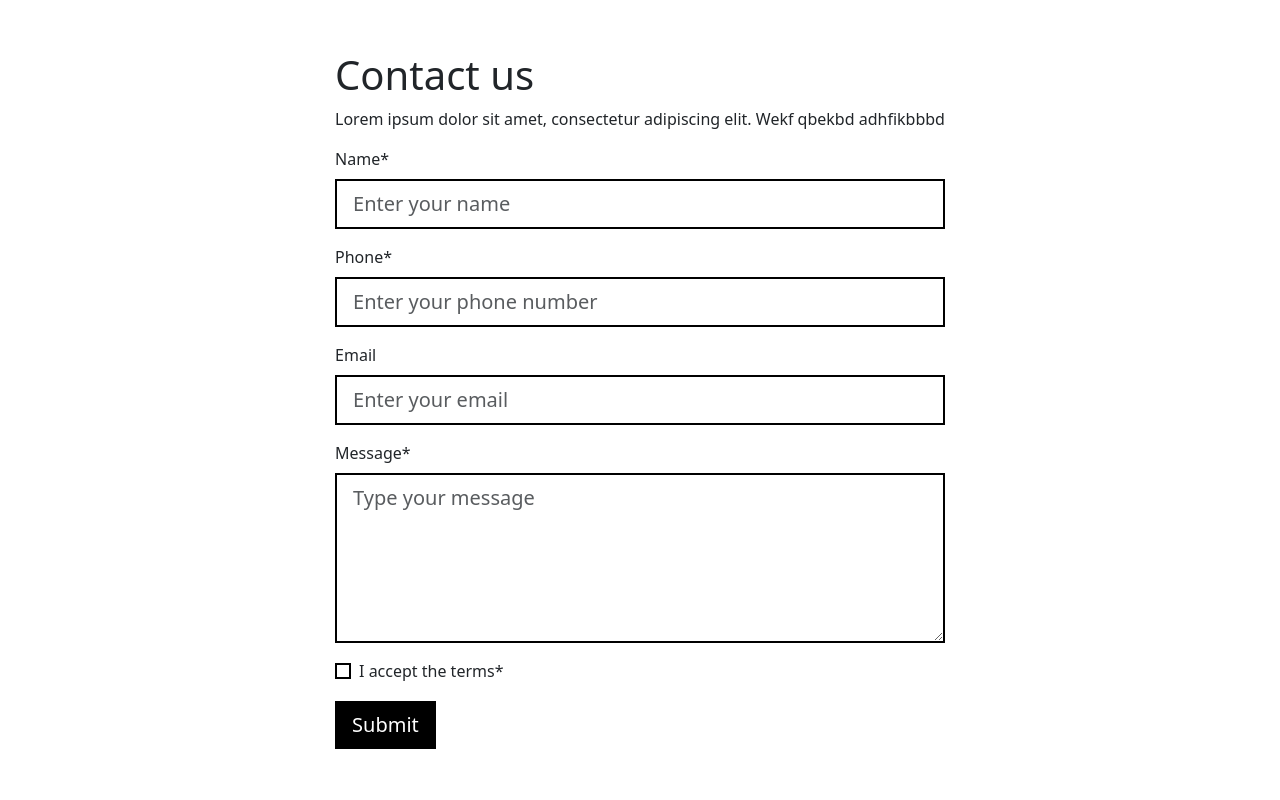
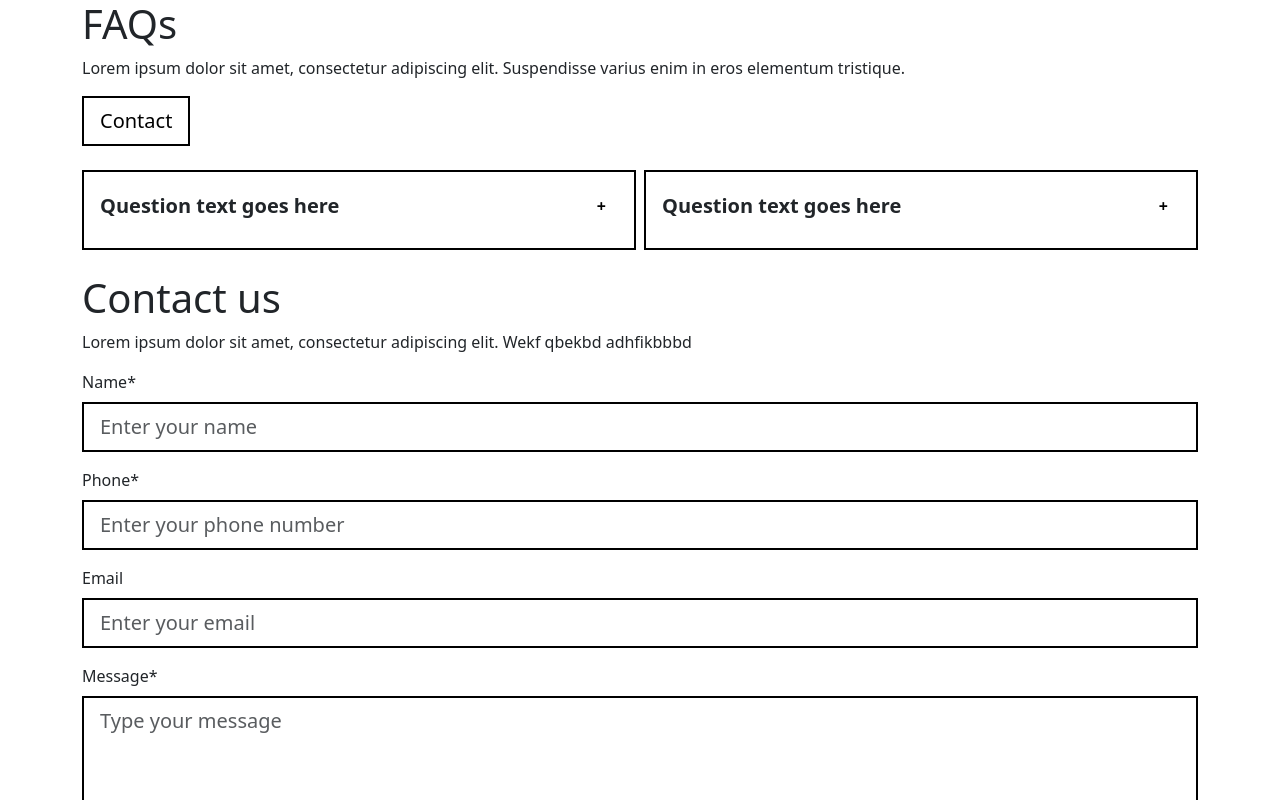
Before and after one commit to Aniiish0/institute-app, a React (Vite) app: page / in a window 1280 px wide. Shown: the top 800 px of the page. Built offline with nearby package versions, Linux system fonts and the light colour scheme.

Commit message:
feat: added faq component
- added collapse card reusable component
- added faq widget component
- cleaned existing css

```diff
--- a/src/App.css
+++ /dev/null
@@ -1,41 +0,0 @@
-#root {
-  max-width: 1280px;
-  margin: 0 auto;
-  padding: 2rem;
-}
-
-.logo {
-  height: 6em;
-  padding: 1.5em;
-  will-change: filter;
-  transition: filter 300ms;
-}
-.logo:hover {
-  filter: drop-shadow(0 0 2em #646cffaa);
-}
-.logo.react:hover {
-  filter: drop-shadow(0 0 2em #61dafbaa);
-}
-
-@keyframes logo-spin {
-  from {
-    transform: rotate(0deg);
-  }
-  to {
-    transform: rotate(360deg);
-  }
-}
-
-@media (prefers-reduced-motion: no-preference) {
-  a:nth-of-type(2) .logo {
-    animation: logo-spin infinite 20s linear;
-  }
-}
-
-.card {
-  padding: 2em;
-}
-
-.read-the-docs {
-  color: #888;
-}
--- a/src/App.tsx
+++ b/src/App.tsx
@@ -1,34 +1,10 @@
-// import { useState } from 'react'
-// import reactLogo from './assets/react.svg'
-// import vit1000px;rom '/vite.svg'
-import './App.css'
 import ContactForm from './components/widgets/ContactForm'
+import FAQ from './components/widgets/FAQs'
 
 function App() {
-  // const [count, setCount] = useState(0)
-
   return (
     <div className='container-fluid'>
-      {/* <div>
-        <a href="https://vitejs.dev" target="_blank">
-          <img src={viteLogo} className="logo" alt="Vite logo" />
-        </a>
-        <a href="https://react.dev" target="_blank">
-          <img src={reactLogo} className="logo react" alt="React logo" />
-        </a>
-      </div>
-      <h1>Vite + React</h1>
-      <div className="card">
-        <button onClick={() => setCount((count) => count + 1)}>
-          count is {count}
-        </button>
-        <p>
-          Edit <code>src/App.tsx</code> and save to test HMR
-        </p>
-      </div>
-      <p className="read-the-docs">
-        Click on the Vite and React logos to learn more
-      </p> */}
+      <FAQ />
       <ContactForm />
     </div>
   )
--- /dev/null
+++ b/src/components/Button/helper.ts
@@ -0,0 +1,27 @@
+import { BootstrapVariants, Variants } from "./types";
+
+export function getBootstrapVariantFromVariant(variant: Variants): BootstrapVariants {
+    switch (variant) {
+        case 'primary':
+            return 'primary';
+        case'secondary':
+            return 'outline-primary';
+        case 'link':
+            return 'light';
+        default:
+            return 'primary';
+    }
+}
+
+export function getAdditionalClassNameFromVariant(variant: Variants): string {
+    switch (variant) {
+        case 'primary':
+            return '';
+        case'secondary':
+            return'';
+        case 'link':
+            return 'custom-link-btn';
+        default:
+            return '';
+    }
+}
--- a/src/components/Button/index.tsx
+++ b/src/components/Button/index.tsx
@@ -1,11 +1,25 @@
 import React from 'react';
 import { Button } from 'react-bootstrap';
-import { SubmitButtonProps } from './types';
+import { ButtonProps } from './types';
+import { getAdditionalClassNameFromVariant, getBootstrapVariantFromVariant } from './helper';
 
-const SubmitButton: React.FC<SubmitButtonProps> = ({ label = "Submit", type = "submit" }) => (
-  <Button variant="primary" type={type} className='btn-lg rounded-0'>
-    {label}
-  </Button>
-);
+const CustomButton: React.FC<ButtonProps> = ({ label = "Submit", type = "submit", variant = "primary" }) => {
+  const bootstrapVariant = getBootstrapVariantFromVariant(variant);
+  const additionalClass = getAdditionalClassNameFromVariant(variant);
+  return (
+    <Button variant={bootstrapVariant} type={type} className={`btn-lg rounded-0 ${additionalClass}`}>
+      {label}
+      {
+        variant === 'link' && (
+          <span>
+            <svg width="16" height="16" fill="currentColor" className="bi bi-chevron-right" viewBox="0 0 16 16">
+              <path fillRule="evenodd" d="M4.646 1.646a.5.5 0 0 1 .708 0L10.207 7l-4.853 4.854a.5.5 0 0 1-.708-.708L8.793 7 4.646 2.854a.5.5 0 0 1 0-.708z"/>
+            </svg>
+          </span>
+        )
+      }
+    </Button>
+  )
+};
 
-export default SubmitButton;
+export default CustomButton;
--- a/src/components/Button/types.ts
+++ b/src/components/Button/types.ts
@@ -1,4 +1,8 @@
-export interface SubmitButtonProps {
+export interface ButtonProps {
   label?: string;
   type?: 'submit' | 'button' | 'reset'; // Default value is 'submit'. Add type prop to change button type.
+  variant?: Variants; // Default value is 'primary'. Add variant prop to change variant type.
 }
+
+export type Variants = 'primary' | 'secondary' | 'link';
+export type BootstrapVariants = 'primary' | 'outline-primary' | 'light';
--- a/src/components/CheckBox/index.tsx
+++ b/src/components/CheckBox/index.tsx
@@ -11,7 +11,6 @@ const Checkbox: React.FC<CheckboxProps> = ({ label, name, onChange, checked = fa
       onChange={onChange}
       label={label + (required ? '*': '')}
       required={required}
-      className='border-black border-2'
     />
   </Form.Group>
 );
--- /dev/null
+++ b/src/components/CollapseCard/index.tsx
@@ -0,0 +1,27 @@
+import React, { useState } from 'react';
+import { Card, Button } from 'react-bootstrap';
+import { CollapseCardProps } from './types';
+
+const CollapseCard: React.FC<CollapseCardProps> = ({ title, body }) => {
+  const [isOpen, setIsOpen] = useState(false);
+
+  const toggleOpen = () => {
+    setIsOpen(!isOpen);
+  };
+
+  return (
+      <Card className='border-2 border-black rounded-0'>
+        <Card.Body className='bg-white'>
+          <Card.Title className="d-flex justify-content-between align-items-center">
+            <strong>{title}</strong>
+            <Button onClick={toggleOpen} aria-expanded={isOpen} className='bg-white text-black border-0'>
+              <strong>{isOpen ? '-' : '+'}</strong>
+            </Button>
+          </Card.Title>
+        {isOpen && <Card.Text>{body}</Card.Text>}
+        </Card.Body>
+      </Card>
+  );
+};
+
+export default CollapseCard;
--- /dev/null
+++ b/src/components/CollapseCard/types.ts
@@ -0,0 +1,4 @@
+export interface CollapseCardProps {
+  title: string;
+  body: string;
+}
--- /dev/null
+++ b/src/components/widgets/FAQs.tsx
@@ -0,0 +1,35 @@
+import React from 'react';
+import { Col, Container, Row } from 'react-bootstrap';
+import CollapseCard from '../CollapseCard';
+import Button from '../Button';
+
+const faq: React.FC = () => {
+  const faqData = [
+    {
+      question: 'Question text goes here',
+      answer: 'Lorem ipsum dolor sit amet, consectetur adipiscing elit. Suspendisse varius enim in eros elementum tristique. Duis cursus, mi quis viverra ornare, eros dolor interdum nulla, ut commodo diam libero vitae erat. Aenean faucibus nibh et justo cursus id rutrum lorem imperdiet. Nunc ut sem vitae risus tristique posuere.',
+    },
+    {
+      question: 'Question text goes here',
+      answer: 'Lorem ipsum dolor sit amet, consectetur adipiscing elit. Suspendisse varius enim in eros elementum tristique. Duis cursus, mi quis viverra ornare, eros dolor interdum nulla, ut commodo diam libero vitae erat. Aenean faucibus nibh et justo cursus id rutrum lorem imperdiet. Nunc ut sem vitae risus tristique posuere.',
+    },
+    // Add more FAQ items here
+  ];
+
+  return (
+    <Container>
+      <h1>FAQs</h1>
+      <p>Lorem ipsum dolor sit amet, consectetur adipiscing elit. Suspendisse varius enim in eros elementum tristique.</p>
+      <Button label='Contact' type='button' variant='secondary'/>
+      <div className='my-4'>
+        <Row xs={1} sm={1} md={1} lg={2} className="g-2">
+          {faqData.map((faq, index) => (
+            <Col key={index}><CollapseCard title={faq.question} body={faq.answer} /></Col>
+          ))}
+        </Row>
+      </div>
+    </Container>
+  );
+};
+
+export default faq;
--- a/src/index.css
+++ b/src/index.css
@@ -1,75 +1,30 @@
 :root {
-  font-family: Inter, system-ui, Avenir, Helvetica, Arial, sans-serif;
+  font-family: 'Helvetica Neue', Arial, sans-serif;
   line-height: 1.5;
   font-weight: 400;
-
-  color-scheme: light dark;
-  color: rgba(255, 255, 255, 0.87);
-  background-color: #242424;
-}
-
-a {
-  font-weight: 500;
-  color: #646cff;
-  text-decoration: inherit;
-}
-a:hover {
-  color: #535bf2;
-}
-
-body {
-  margin: 0;
-  display: flex;
-  place-items: center;
-  min-width: 320px;
-  min-height: 100vh;
-}
-
-h1 {
-  font-size: 3.2em;
-  line-height: 1.1;
-}
-
-button {
-  border-radius: 8px;
-  border: 1px solid transparent;
-  padding: 0.6em 1.2em;
-  font-size: 1em;
-  font-weight: 500;
-  font-family: inherit;
-  background-color: #1a1a1a;
-  cursor: pointer;
-  transition: border-color 0.25s;
-}
-button:hover {
-  border-color: #646cff;
-}
-button:focus,
-button:focus-visible {
-  outline: 4px auto -webkit-focus-ring-color;
-}
-
-@media (prefers-color-scheme: light) {
-  :root {
-    color: #213547;
-    background-color: #ffffff;
-  }
-  a:hover {
-    color: #747bff;
-  }
-  button {
-    background-color: #f9f9f9;
-  }
 }
 
 /* Custom Bootstrap Overrides */
 .btn-primary,
 .text-primary,
-.bg-primary {
+.bg-primary,
+.btn-outline-primary:hover {
   background-color: #000 !important;
   color: #fff !important;
   /* Ensure text is visible on a black background */
   border-color: #000 !important;
+}
+
+.btn-outline-primary {
+  background-color: #fff !important;
+  color: #000 !important;
+  /* Ensure text is visible on a black background */
+  border-color: #000 !important;
+  border-width: 2px !important;
+}
+
+.btn-light {
+  background-color: #fff !important;
 }
 
 a.text-primary {
@@ -85,3 +40,29 @@ input[type=checkbox] {
   border: 2px solid #000 !important;
   border-radius: 0px !important;
 }
+
+.custom-link-btn {
+  background: none;
+  border: none;
+  color: black;
+  padding: 0;
+  display: inline-flex;
+  align-items: center;
+  text-decoration: none;
+  font-size: 16px;
+  font-weight: 400;
+}
+
+.custom-link-btn:hover {
+  text-decoration: underline;
+  color: black;
+}
+
+.custom-link-btn svg {
+  margin-left: 8px;
+  transition: transform 0.2s ease;
+}
+
+.custom-link-btn:hover svg {
+  transform: translateX(4px);
+}
```
